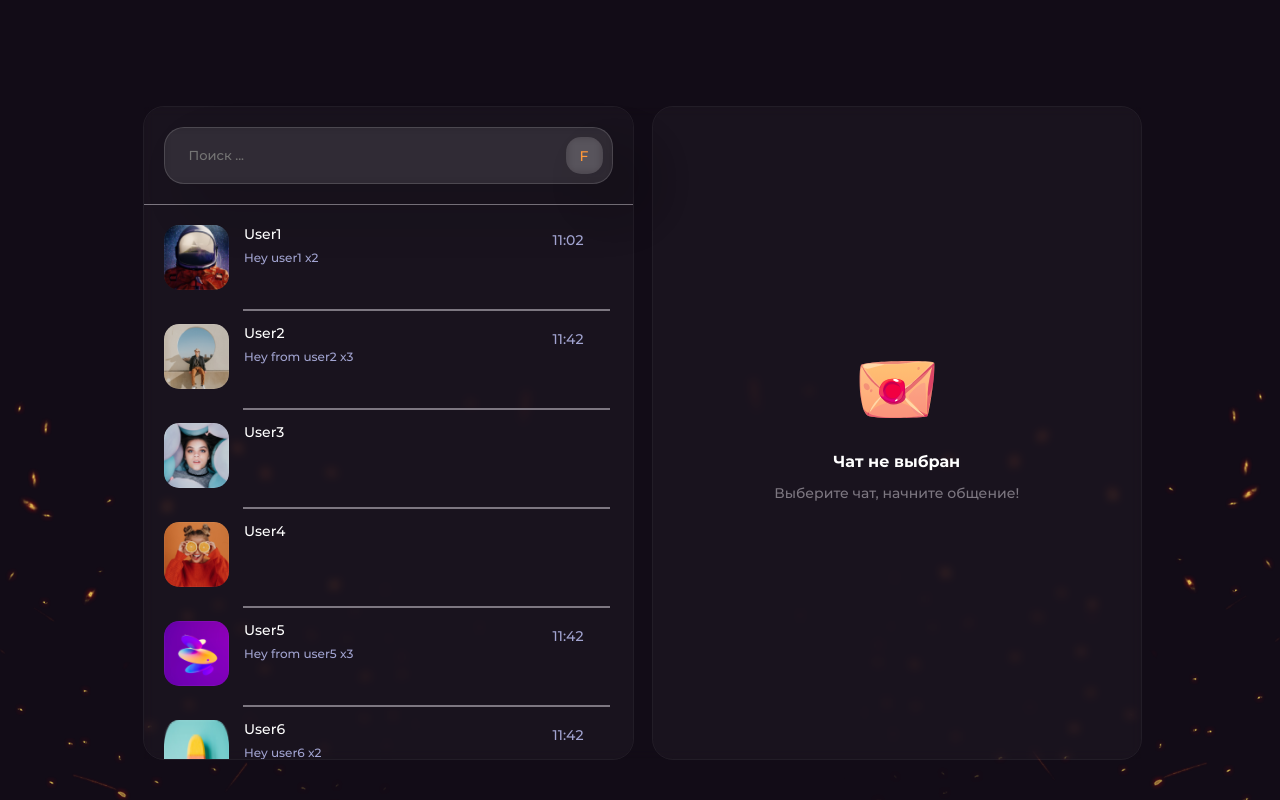
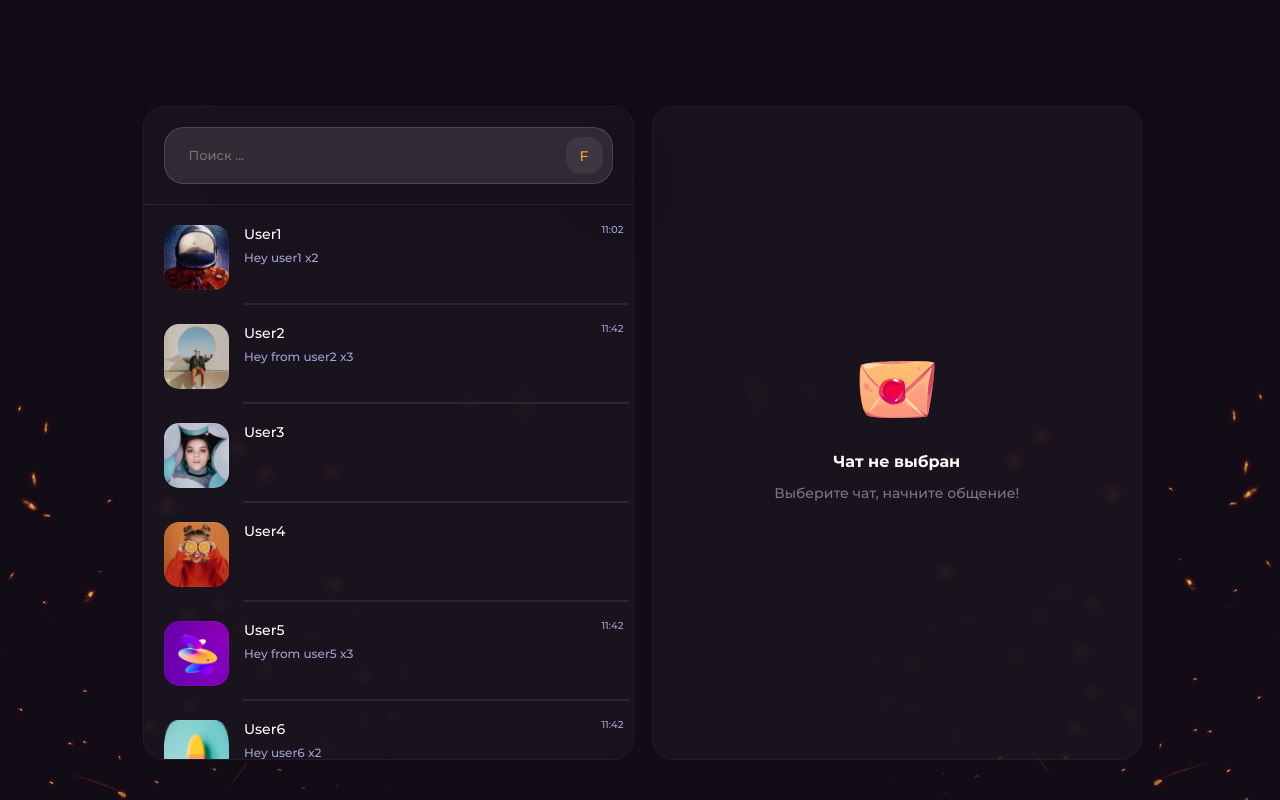
Before and after one commit to MihaLike/chat, a Vue app: page / in a window 1280 px wide. Built offline with nearby package versions, Linux system fonts and the light colour scheme; a web font is replaced by a local one.

Commit message:
styles improved

```diff
--- a/src/assets/css/_general.scss
+++ b/src/assets/css/_general.scss
@@ -68,11 +68,11 @@ ul {
 
 .user-list {
 	margin-right: 4px;
+	// padding: 0 5px;
 	cursor: pointer;
 	user-select: none;
 	overflow-y: auto;
-
-	scrollbar-color: $primary-light;
+	scrollbar-color: $user-list_borders;
 	scrollbar-width: 3px;
 
 	&::-webkit-scrollbar {
@@ -85,15 +85,17 @@ ul {
 	}
 
 	&__item {
+		position: relative;
 		padding: 20px 30px;
 		padding-right: 0;
 		max-height: 116px;
+		// border-radius: 15px;
 	}
 	&__card {
-		position: relative;
 		display: flex;
+		pointer-events: none;
 	}
-	&__card_photo {
+	&__card-photo {
 		border-radius: 15px;
 		margin-right: 20px;
 		background-repeat: no-repeat;
@@ -108,10 +110,10 @@ ul {
 	&__card-content::after {
 		content: '';
 		position: absolute;
-		bottom: -20px;
 		left: 0;
-		width: 100%;
-		outline: 1px solid $primary-light;
+		bottom: -14px;
+		right: -25px;
+		outline: 1px solid $user-list_borders;
 	}
 	&__card-name {
 		margin: 0;
@@ -149,13 +151,13 @@ ul {
 	}
 
 	&_active {
-		// opacity: 0.2;
+		pointer-events: none;
 		background: $active-list;
 	}
 
 	:hover {
-		transition: background-color 0.2s linear;
-		background: $active-list;
+		transition: background-color 0.2s ease-in-out;
+		background: $user-list_hover;
 	}
 }
 
@@ -172,7 +174,7 @@ ul {
 		width: 40px;
 		border: none;
 		border-radius: 15px;
-		background: rgba(255, 255, 255, 0.08);
+		background: rgb(60 55 64);
 		box-shadow: 2px 0px 10px 0px rgba(6, 3, 9, 0.05), 30px 25px 48px 8px rgba(6, 3, 9, 0.1);
 		backdrop-filter: blur(5px);
 		color: $primary-button;
@@ -190,7 +192,7 @@ ul {
 		font-size: 13px;
 		font-weight: 500;
 		line-height: normal;
-		border-bottom: 1px solid $primary-light;
+		border-bottom: 1px solid $user-list_borders;
 		user-select: none;
 		input {
 			width: 100%;
@@ -270,7 +272,7 @@ ul {
 			justify-content: space-between;
 			align-items: center;
 			padding: 30px;
-			border-bottom: 1px solid $primary-light;
+			border-bottom: 1px solid $user-list_borders;
 			.chat-user-card {
 				display: flex;
 				&__photo {
@@ -306,7 +308,7 @@ ul {
 		height: 858px;
 		padding: 20px 30px 33px 30px;
 		overflow-y: auto;
-		scrollbar-color: $primary-light;
+		scrollbar-color: $user-list_borders;
 		scrollbar-width: 3px;
 
 		&::-webkit-scrollbar {
@@ -469,7 +471,7 @@ ul {
 	position: relative;
 	user-select: none;
 	padding: 30px;
-	border-top: 1px solid #7d7781;
+	border-top: 1px solid #2c2631;
 	input {
 		width: 100%;
 		outline: 0;
--- a/src/assets/css/_media.scss
+++ b/src/assets/css/_media.scss
@@ -45,9 +45,10 @@
 	}
 
 	.user-list {
-		&__card_photo {
+		&__card-photo {
 			width: 65px;
 			height: 65px;
+			margin-right: 15px;
 		}
 		&__card-name {
 			font-size: 14px;
@@ -56,13 +57,15 @@
 			font-size: 12px;
 			line-height: 20px; /* 171.429% */
 		}
+		&__card-time {
+			right: -15px;
+			top: -5px;
+			font-size: 10px;
+		}
 		&__item {
 			padding: 20px;
 			padding-bottom: 14px;
 			max-height: 103px;
-		}
-		&__card_photo {
-			margin-right: 15px;
 		}
 	}
 
@@ -192,9 +195,10 @@
 	}
 
 	.user-list {
-		&__card_photo {
+		&__card-photo {
 			width: 55px;
 			height: 55px;
+			margin-right: 15px;
 		}
 		&__card-time {
 			right: -4px;
@@ -214,9 +218,6 @@
 			padding-top: 13px;
 			padding-bottom: 10px;
 			max-height: 93px;
-		}
-		&__card_photo {
-			margin-right: 15px;
 		}
 	}
 
@@ -407,9 +408,10 @@
 	}
 
 	.user-list {
-		&__card_photo {
+		&__card-photo {
 			width: 55px;
 			height: 55px;
+			margin-right: 15px;
 		}
 		&__card-time {
 			right: -4px;
@@ -429,9 +431,6 @@
 			padding-top: 11px;
 			padding-bottom: 11px;
 			max-height: 87px;
-		}
-		&__card_photo {
-			margin-right: 15px;
 		}
 	}
 
--- a/src/assets/css/_variables.scss
+++ b/src/assets/css/_variables.scss
@@ -2,3 +2,5 @@ $primary-white: #fff;
 $primary-light: #7d7781;
 $primary-button: #ff9839;
 $active-list: #26204b;
+$user-list_hover: #26204b80;
+$user-list_borders: #2c2631;
--- a/src/components/Main.vue
+++ b/src/components/Main.vue
@@ -17,7 +17,7 @@
 								class="user-list__item"
 								:class="{ 'user-list_active': chat.id === activeList }">
 								<article class="user-list__card">
-									<img :src="chat.avatar" alt="User Avatar" class="user-list__card_photo" />
+									<img :src="chat.avatar" alt="User Avatar" class="user-list__card-photo" />
 									<div class="user-list__card-content">
 										<h3 class="user-list__card-name">{{ chat.name }}</h3>
 										<p class="user-list__card-chat">
```
